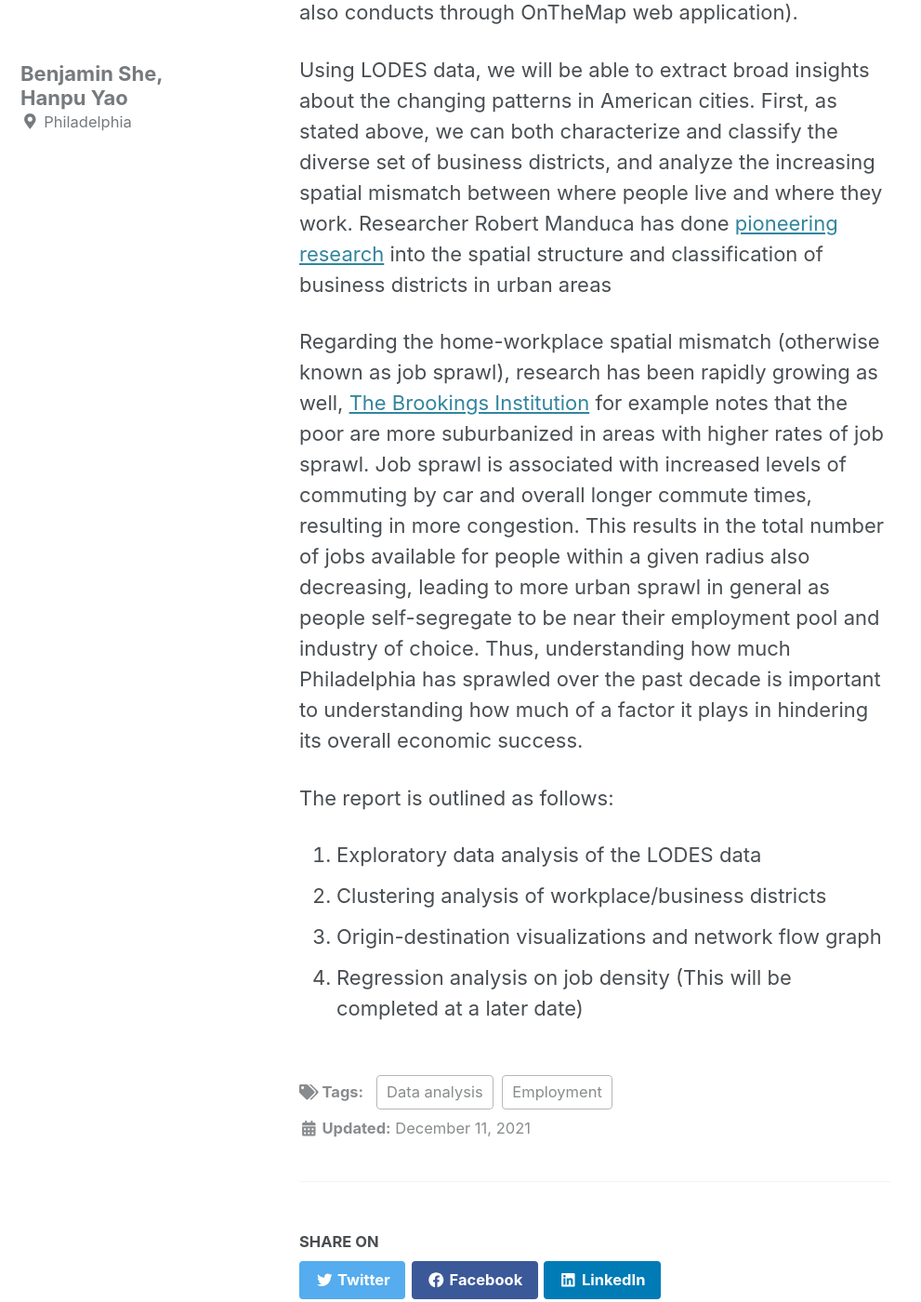
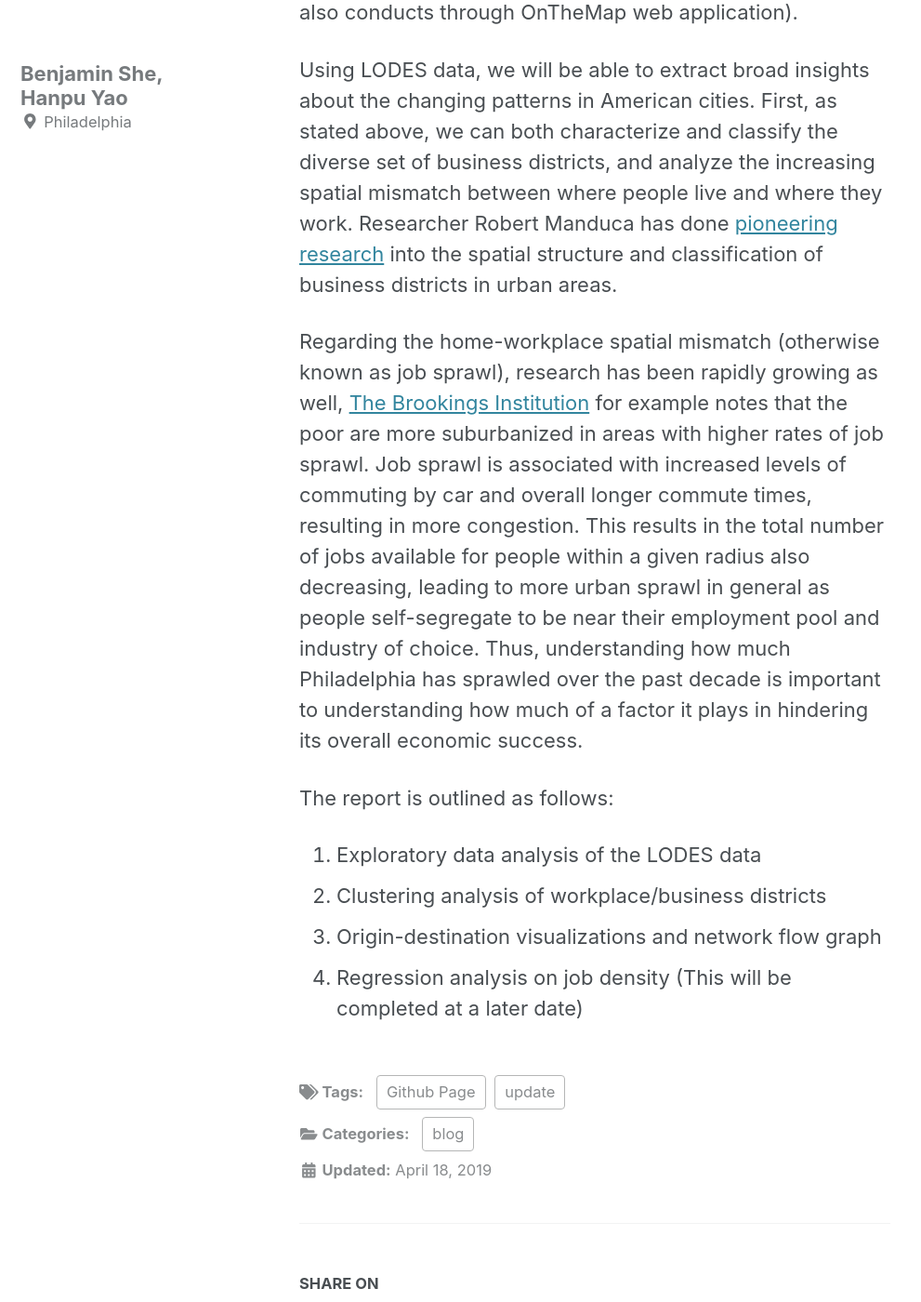
Before and after one commit to yhp92/MUSA550-final, a Jekyll site: the page built from _posts/2021-12-11-intro.md, in a window 1280 px wide and 1400 px high, scrolled down 1707 px. Shown: the whole window at 93% size, without its empty margins (0-991 px from the left). Built offline with Jekyll 4.4.1, drawn with Linux system fonts in a browser that asks for light colours; cached includes are drawn as plain includes; nearby versions of some CDN libraries; a script that is not in the unit is left out; some of the changed text lies outside the part shown.

Commit message:
Update 2021-12-11-intro.md

```diff
--- a/_posts/2021-12-11-intro.md
+++ b/_posts/2021-12-11-intro.md
@@ -1,11 +1,11 @@
 ---
-title: "Introduction"
-date: 2021-12-11
-published: true
-tags: [Employment, Data analysis]
-excerpt: "Introduction"
-toc: False
-toc_sticky: False
+title: "Welcome to GitHub Pages!"
+date: 2019-04-18T15:34:30-04:00
+categories:
+  - blog
+tags:
+  - Github Page
+  - update
 ---
 
 # An analysis of homes and jobs in the Philadelphia metro region
@@ -20,7 +20,7 @@ The general question that must be asked at this moment is: Across any metro area
 
 The main data source used comes from the Census Bureau's Longitudinal Employer-Household Dynamics (LEHD) program, managed by the Bureau's Center for Economic Studies. Among the datasets published is Origin-Destination Employment Statistics (LODES). This relatively unknown dataset is high-resolution, comprehensive across nearly the entire US, and comprises over a decade of historical data. It is compiled every year since 2002, and contains the point data for a resident's home and workplace at the Census block group level, and accompanying characteristics. This makes it not only very extensible through joining with typical Census demographic data, but also very powerful in its own right in subsequent O-D analysis (which the Census Bureau also conducts through OnTheMap web application).
 
-Using LODES data, we will be able to extract broad insights about the changing patterns in American cities. First, as stated above, we can both characterize and classify the diverse set of business districts, and analyze the increasing spatial mismatch between where people live and where they work. Researcher Robert Manduca has done [pioneering research](https://journals.sagepub.com/doi/pdf/10.1177/2399808320934821) into the spatial structure and classification of business districts in urban areas
+Using LODES data, we will be able to extract broad insights about the changing patterns in American cities. First, as stated above, we can both characterize and classify the diverse set of business districts, and analyze the increasing spatial mismatch between where people live and where they work. Researcher Robert Manduca has done [pioneering research](https://journals.sagepub.com/doi/pdf/10.1177/2399808320934821) into the spatial structure and classification of business districts in urban areas.
 
 Regarding the home-workplace spatial mismatch (otherwise known as job sprawl), research has been rapidly growing as well, [The Brookings Institution](https://gspp.berkeley.edu/assets/uploads/research/pdf/p60.pdf) for example notes that the poor are more suburbanized in areas with higher rates of job sprawl. Job sprawl is associated with increased levels of commuting by car and overall longer commute times, resulting in more congestion. This results in the total number of jobs available for people within a given radius also decreasing, leading to more urban sprawl in general as people self-segregate to be near their employment pool and industry of choice. Thus, understanding how much Philadelphia has sprawled over the past decade is important to understanding how much of a factor it plays in hindering its overall economic success.
 
```
